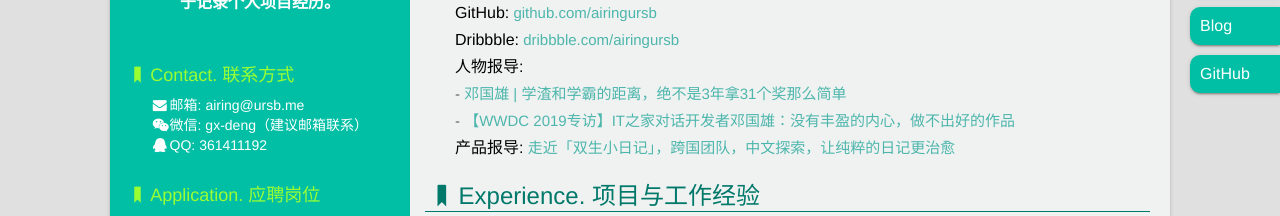
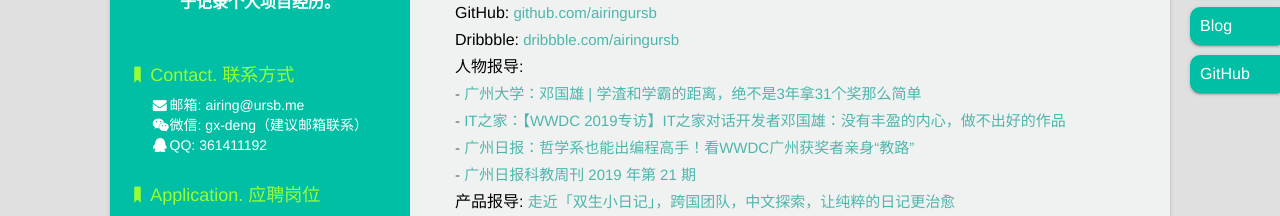
Before and after one commit to airingursb/resume, a website: page index.html in a window 1280 px wide. Shown: the part 281-497 px from the top of the page. Drawn offline with Linux system fonts and the light colour scheme.

Commit message:
feat: update report

```diff
--- a/index.html
+++ b/index.html
@@ -128,9 +128,13 @@
           <dd>
             <span>人物报导:</span>
             <li>- <a href="https://mp.weixin.qq.com/s?__biz=MzAxMjExNTA1OQ==&mid=2650561622&idx=1&sn=af27e90c4cb7a75c995e8c5bb691b14a&chksm=83be314ab4c9b85c0bb1d2ce25b9c1b9f78407b110fce4d02a144c00726a31c147c8543d5f9c&mpshare=1&scene=1&srcid=1024G4kpSsFPiO7foFUj2vHM#rd"
-              target="_blank">邓国雄 | 学渣和学霸的距离，绝不是3年拿31个奖那么简单</a></li>
+              target="_blank">广州大学：邓国雄 | 学渣和学霸的距离，绝不是3年拿31个奖那么简单</a></li>
             <li>- <a href="https://www.ithome.com/0/426/103.htm"
-              target="_blank">【WWDC 2019专访】IT之家对话开发者邓国雄：没有丰盈的内心，做不出好的作品</a></li>
+              target="_blank">IT之家：【WWDC 2019专访】IT之家对话开发者邓国雄：没有丰盈的内心，做不出好的作品</a></li>
+            <li>- <a href="http://www.gzcankao.com/news/wx/detail?newsi=477303&time=1560220314368&from=timeline&isappinstalled=0"
+              target="_blank">广州日报：哲学系也能出编程高手！看WWDC广州获奖者亲身“教路”</a></li>
+            <li>- <a href="http://airing.ursb.me/image/gzrb_0612.jpg"
+              target="_blank">广州日报科教周刊 2019 年第 21 期</a></li>
           </dd>
           <dd><span>产品报导:</span> <a
               href="https://mp.weixin.qq.com/s?__biz=MzU2OTUwNDQ5NA==&mid=2247484106&idx=1&sn=01c8f49423e4cf756952ad87f4af2734&chksm=fcfce54bcb8b6c5dae6b27186f4e34a66ba48bf030be680371afc7230385575de6785e76ce97&mpshare=1&scene=1&srcid=091353sMF9mesvG0R0e8DL8n%23rd"
```
